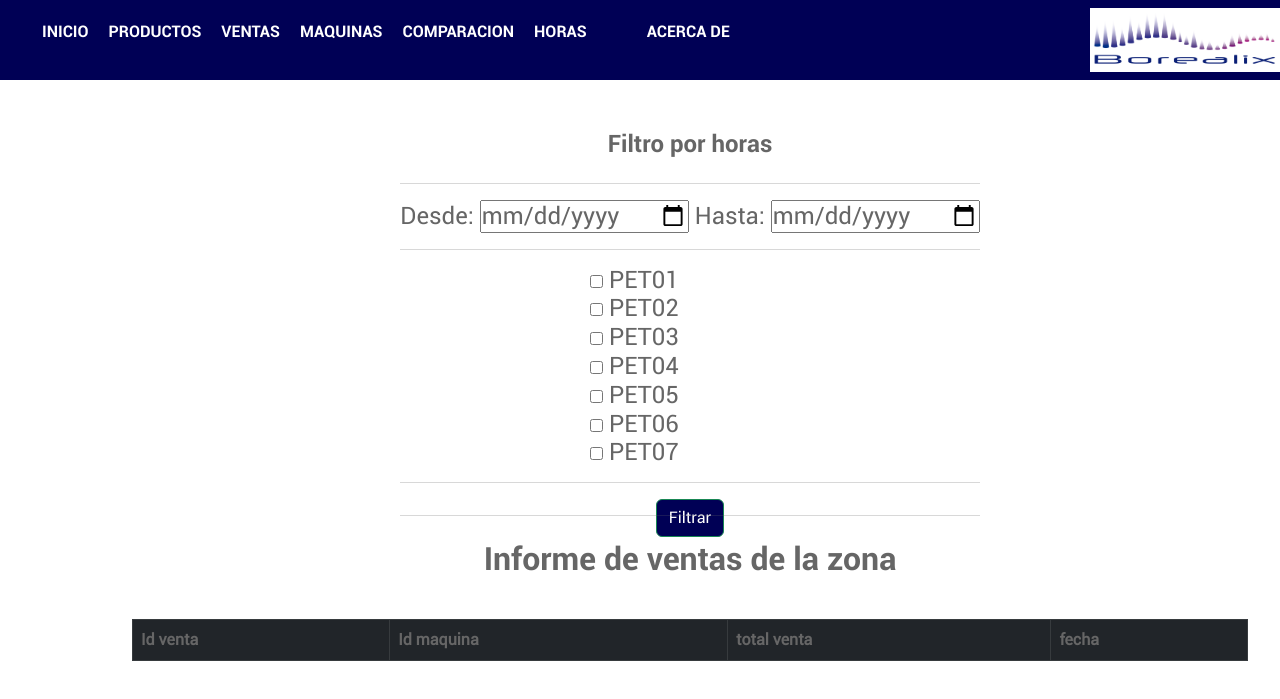
After one commit to KevinCabHer/Consultas, a Django app: page /horas/ in a window 1280 px wide; the page is wider, and only the part inside the window is pictured. The commit adds this page. Shown: the top 699 px of that part. Run offline with Django 3.2, Linux system fonts and the light colour scheme; lists and menus that the app fills with data are empty; some libraries are stand-ins or nearby versions.

Commit message:
Falta funcionar filtro por horas

```diff
--- a/gestion_consultas/informes/models.py
+++ b/gestion_consultas/informes/models.py
@@ -45,7 +45,7 @@ class TbBilling(models.Model):
     ibillingpaymentdata = models.TextField(db_column='IBillingPaymentData', blank=True, null=True)  # Field name made lowercase.
 
     def __str__(self):
-        return self.id_billing
+        return str(self.id_billing)
 
     class Meta:
         managed = False
--- a/gestion_consultas/informes/urls.py
+++ b/gestion_consultas/informes/urls.py
@@ -10,4 +10,5 @@ urlpatterns = [
    path('maquinas/',views.maquinas, name="maquinas"),
    path('pdf2/', views.pdf2, name="pdf2"),
    path('comparacion/', views.comparacion, name="comparacion"),
+   path('horas/', views.horas, name="horas"),
 ]
--- a/gestion_consultas/informes/views.py
+++ b/gestion_consultas/informes/views.py
@@ -12,6 +12,9 @@ from django.template.loader import get_template
 from django.template.loader import render_to_string
 import pdfkit
 from jinja2 import Environment, FileSystemLoader
+from django.db import connection
+from django.db.models import Sum
+
 
 path_wkhtmltopdf = r'C:\Program Files\wkhtmltopdf\bin\wkhtmltopdf.exe'
 config = pdfkit.configuration(wkhtmltopdf=path_wkhtmltopdf)
@@ -449,3 +452,44 @@ def comparacion(request):
         context = {}
 
     return render(request, 'informes/comparacion.html', context)
+
+
+def horas(request):
+
+    fecha_ini = request.POST.get("fecha_ini")
+    fecha_fin = request.POST.get("fecha_fin")
+
+    device = [
+        request.POST.get("cbox1"), request.POST.get("cbox2"), request.POST.get("cbox3"),
+        request.POST.get("cbox4"), request.POST.get("cbox5"), request.POST.get("cbox6"),
+        request.POST.get("cbox7"), request.POST.get("cbox8"), request.POST.get("cbox9"),
+        request.POST.get("cbox10"), request.POST.get("cbox11"), request.POST.get("cbox12"),
+        request.POST.get("cbox13"), request.POST.get("cbox14"), request.POST.get("cbox15"),
+        request.POST.get("cbox16"), request.POST.get("cbox17"), request.POST.get("cbox18"),
+        request.POST.get("cbox19"), request.POST.get("cbox20"), request.POST.get("cbox21"),]
+
+    device_new = []
+    for dev in device:
+        if dev != None:
+            device_new.append(str(dev))
+
+    if fecha_fin != None and fecha_ini != None:
+        fecha_ini_ = datetime.datetime.strptime(fecha_ini, '%Y-%m-%d')
+        fecha_fin_ = datetime.datetime.strptime(fecha_fin, '%Y-%m-%d')
+        total = []
+        for dev in device_new:
+            #querys = models.TbBilling.objects.filter(id_device=dev, billingtransaciondate__range=(fecha_ini_,fecha_fin_)).values_list('id_billing','id_device', 'billingtotal' , 'billingtransaciondate', named=True)
+            querys = models.TbBilling.objects.filter(id_device=dev, billingtransaciondate__range=(fecha_ini_,fecha_fin_)).values_list('id_device', 'billingtotal', named=True).annotate(sum=Sum('billingtotal'))
+            print(querys)
+            total.append(querys)
+
+        #print(querys)
+        #print(total)
+        context = {
+            'querys':total,
+        }
+    else:
+        context = {
+
+        }
+    return render(request, 'informes/horas.html', context)
--- /dev/null
+++ b/gestion_consultas/templates/informes/horas.html
@@ -0,0 +1,87 @@
+{% extends 'layouts/base.html' %}
+{% block 'title' %}Filtro por horas{% endblock  %}
+
+{% block 'content' %}
+
+<h4>Filtro por horas<h4>
+<hr/>
+<form action = "/horas/" method="POST">
+    {% csrf_token %}
+    <label for="fecha_ini">Desde: </label>
+    <input name="fecha_ini" id="fecha_ini" type="date"></input>
+
+    <label for="fecha_fin">Hasta: </label>
+    <input name="fecha_fin" id="fecha_fin" type="date"></inpu>
+    <hr/>
+    <div style = "display: flex; justify-content: center;">
+    <scroll-container style ="display:block; width:200px; height:200px; overflow-y:scroll; scroll-behavior:smooth;">
+        <label><input type="checkbox" id="cbox1" name="cbox1" value="1"> PET01</label><br>
+        <label><input type="checkbox" id="cbox2" name="cbox2" value="2"> PET02</label><br>
+        <label><input type="checkbox" id="cbox3" name="cbox3" value="3"> PET03</label><br>
+        <label><input type="checkbox" id="cbox4" name="cbox4" value="4"> PET04</label><br>
+        <label><input type="checkbox" id="cbox5" name="cbox5" value="5"> PET05</label><br>
+        <label><input type="checkbox" id="cbox6" name="cbox6" value="6"> PET06</label><br>
+        <label><input type="checkbox" id="cbox7" name="cbox7" value="7"> PET07</label><br>
+        <label><input type="checkbox" id="cbox8" name="cbox8" value="8"> PET08</label><br>
+        <label><input type="checkbox" id="cbox9" name="cbox9" value="9"> PET_A</label><br>
+        <label><input type="checkbox" id="cbox10" name="cbox10" value="10"> PET09</label><br>
+        <label><input type="checkbox" id="cbox11" name="cbox11" value="11"> PET_A</label><br>
+        <label><input type="checkbox" id="cbox12" name="cbox12" value="17"> PET10</label><br>
+        <label><input type="checkbox" id="cbox13" name="cbox13" value="18"> PET11</label><br>
+        <label><input type="checkbox" id="cbox14" name="cbox14" value="19"> PET12</label><br>
+        <label><input type="checkbox" id="cbox15" name="cbox15" value="20"> PET13</label><br>
+        <label><input type="checkbox" id="cbox16" name="cbox16" value="21"> MEX</label><br>
+        <label><input type="checkbox" id="cbox17" name="cbox17" value="22"> PET14</label><br>
+        <label><input type="checkbox" id="cbox18" name="cbox18" value="23"> PET15</label><br>
+        <label><input type="checkbox" id="cbox19" name="cbox19" value="24"> PET16</label><br>
+        <label><input type="checkbox" id="cbox20" name="cbox20" value="25"> PET17</label><br>
+        <label><input type="checkbox" id="cbox21" name="cbox21" value="26"> PET18</label><br>
+    </scroll-container>
+    </div>
+    <hr/>
+    <div style="display:flex; justify-content: center;">
+        <button class = "btn btn-success" style="background-color:rgb(0,0,85)" >Filtrar</button>
+    </div>
+</form>
+
+<hr/>
+<h2>Informe de ventas de la zona</h2>
+<hr/>
+    <div class = "container">
+        <div class = "row">
+            <div class = "cold-md-4.offset-md-4">
+                <div class = "tile">
+                    <div class = "tile-body">
+                        <div class = "table-resposive">
+                            <table class = "table table-hover table-bordered" id = "tablafacturas">
+                                <thead class = "table-dark " >
+                                    <tr>
+                                        <th>Id venta</th>
+                                        <th>Id maquina</th>
+                                        <th>total venta</th>
+                                        <th>fecha</th>
+
+                                    </tr>
+                                </thead>
+                                <tbody>
+
+                                    {% for query in querys %}
+                                    <tr>
+                                        <td>{{query.id_billing}}</td>
+                                        <td>{{query.id_device}}</td>
+                                        <td>{{query.billingtotal}}</td>
+                                        <td>{{query.billingtransaciondate}}</td>
+                                    </tr>
+                                    {% endfor %}
+
+                                </tbody>
+                            </table>
+                        </div>
+                    </div>
+                </div>
+            </div>
+        </div>
+    </div>
+<hr/>
+
+{% endblock  %}
--- a/gestion_consultas/templates/informes/ventas.html
+++ b/gestion_consultas/templates/informes/ventas.html
@@ -41,7 +41,7 @@
                     <div class = "table-resposive">
                         <table class = "table table-hover table-bordered" id = "tablafacturas">
                             <thead class = "table-dark " style="background-color:rgb(0,0,85); color:black;" >
-                                <tr >
+                                <tr style = "background-color:rgb(0,0,85); color:black;" >
                                     <th>Zona</th>
                                     <th>Placas Vendidas</th>
                                     <th>Total ventas</th>
--- a/gestion_consultas/templates/layouts/barra-nav.html
+++ b/gestion_consultas/templates/layouts/barra-nav.html
@@ -2,11 +2,12 @@
 <nav>
         <ul>
             <li><a href = "{% url 'inicio' %}"> Inicio </a><li>
-        <li><a href = " {% url 'informes' %}"> Productos </a><li>
+            <li><a href = "{% url 'informes' %}"> Productos </a><li>
             <li><a href = "{% url 'ventas' %}"> Ventas </a><li>
             <li><a href = "{% url 'maquinas' %}"> Maquinas </a><li>
             <li><a href = "{% url 'comparacion' %}"> Comparacion </a><li>
-        <li><a href = "{% url 'about' %}"> Acerca De </a><li>
+            <li><a href = "{% url 'horas' %}">Horas<a/><li>
+            <li><a href = "{% url 'about' %}">Acerca De</a><li>
         </ul>
     <img class=titulo src="{% static '/img/prueba.PNG' %}" alt="My image">
 </nav>
--- a/gestion_consultas/templates/layouts/base.html
+++ b/gestion_consultas/templates/layouts/base.html
@@ -112,6 +112,5 @@
     </main>
     {% block 'scripts'  %}
     {% endblock  %}
-
 </body>
 </html>
```
Also changed, not shown: html.html (added). Lines whose indentation alone changed are shown as unchanged.
